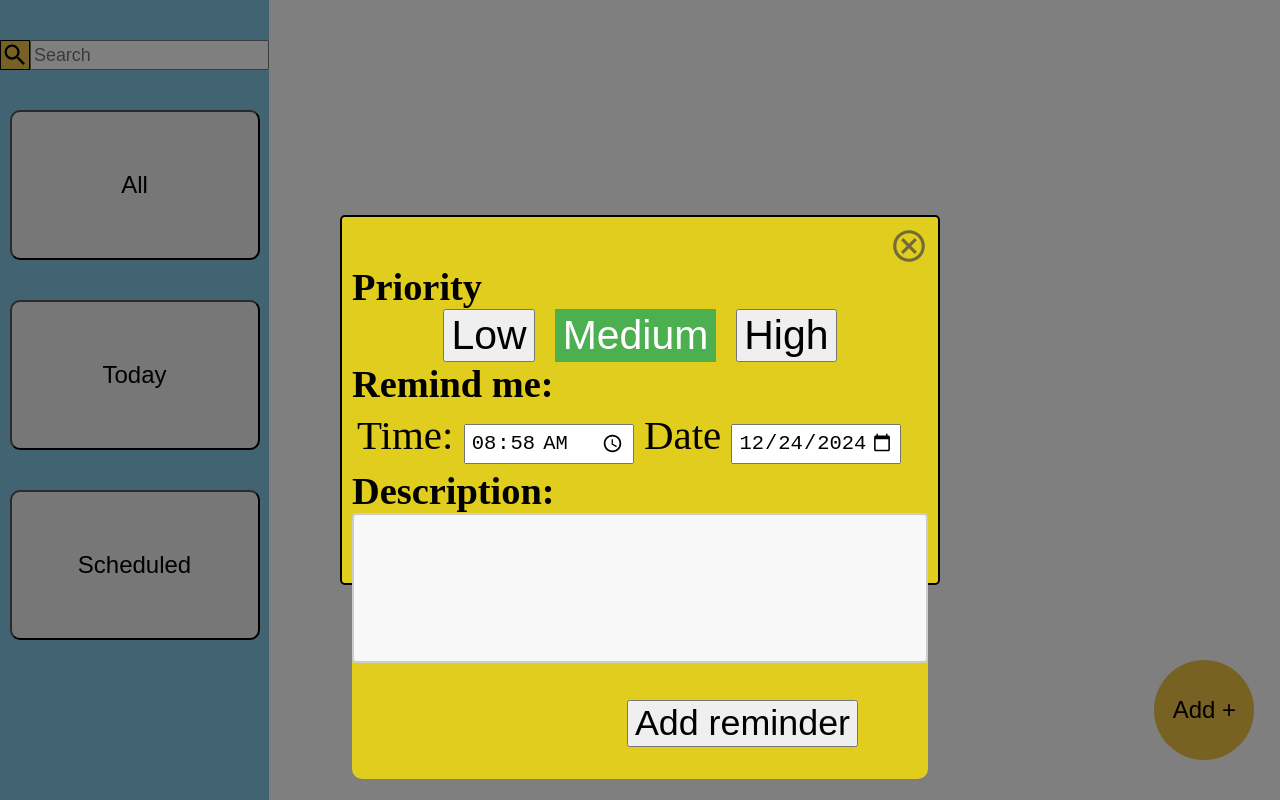
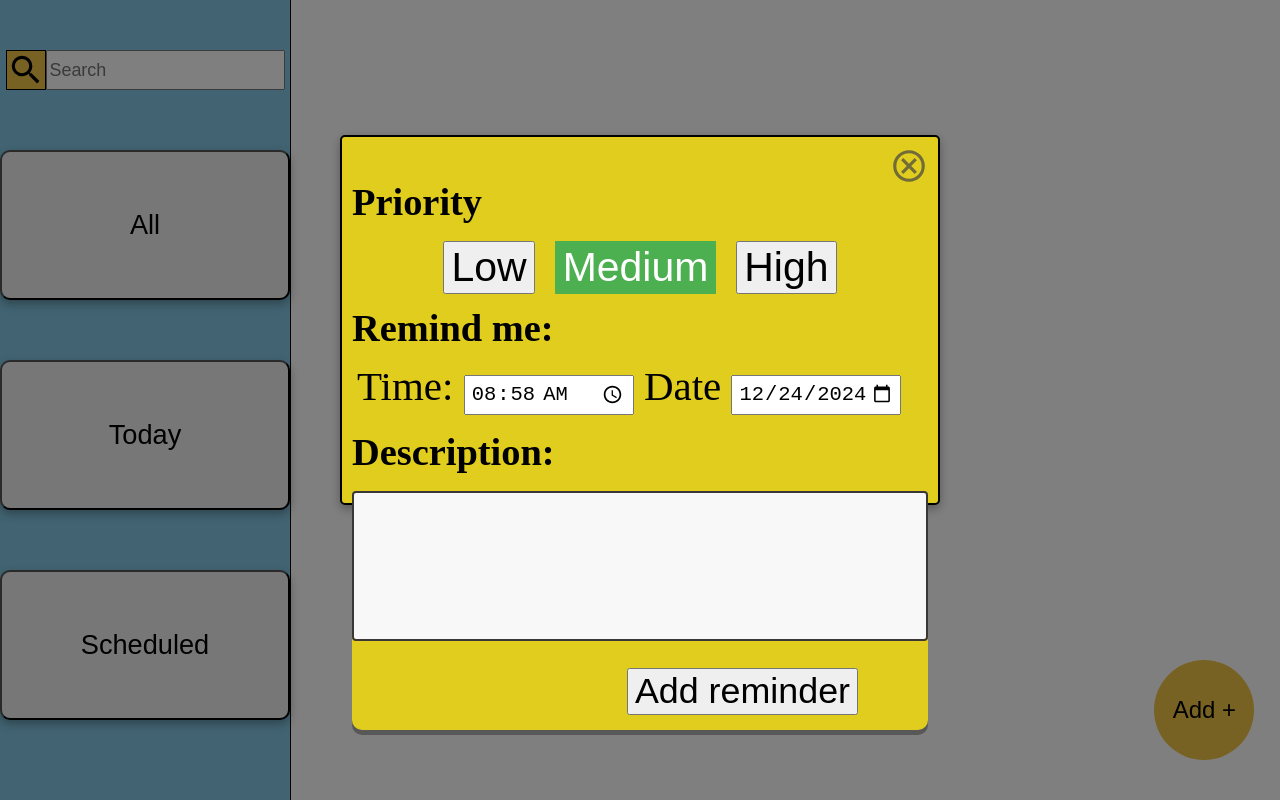
Before and after one commit to aknos2/todolist, a website built with webpack: page src/template.html in a window 1280 px wide. Both pictures are taken after a click on the button "Add +". Built offline with nearby package versions, Linux system fonts and the light colour scheme.

Commit message:
update page layout

```diff
--- a/src/functions.js
+++ b/src/functions.js
@@ -447,6 +447,12 @@ export const transferExpiredTasks = () => {
 
 export const searchbarFunction = () => {
     const searchWord = searchbar.value.toLowerCase();
+
+    if (!searchWord) {
+        content.innerHTML = `<div id="no-reminders-message">No matches<div>`
+        return;
+    }
+
     return taskData.filter(task => {
         return (
             task.description.toLowerCase().includes(searchWord) ||
@@ -459,6 +465,10 @@ export const searchbarFunction = () => {
 
 export const displaySearchResults = () => {
     const results = searchbarFunction();
+    if (taskData.length === 0) {
+        content.innerHTML = `<div id="no-reminders-message">No matches<div>`
+        return
+    }
     updateTaskContainer(results);
 }
 
--- a/src/main.js
+++ b/src/main.js
@@ -1,5 +1,4 @@
 import "./styles.css";
-import { format, subDays } from "date-fns";
 import { openForm } from './event-handlers.js';
 
 openForm();
--- a/src/styles.css
+++ b/src/styles.css
@@ -39,6 +39,10 @@ button:hover, input[type=button]:hover, .close-icon:hover {
     height: 100vh;
 }
 
+#main {
+    overflow: auto;
+}
+
 #side-menu {
     background-color: var(--side-menu);
     grid-column: 1/2;
@@ -47,6 +51,7 @@ button:hover, input[type=button]:hover, .close-icon:hover {
     flex-wrap: wrap;
     align-items: center;
     gap: 40px;
+    border-right: 1px solid black;
 }
 
 #main-content {
@@ -54,24 +59,28 @@ button:hover, input[type=button]:hover, .close-icon:hover {
 }
 
 .side-menu-button {
-    width: 250px;
+    min-width: 290px;
     height: 150px;
     border-radius: 10px;
+    margin-top: 20px;
+    font-size: 1.7rem;
+    box-shadow: 0px 4px 10px rgba(0, 0, 0, 0.3);
 }
 
 #search-calendar-form {
-    padding-top: 40px;
+    margin-top: 50px;
     display: flex;
 }
 
 #searchbar {
-    height: 30px;
+    height: 40px;
     font-size: 0.7em;
+    min-width: 230px;
 }
 
 #searchbar-icon {
-    height: 30px;
-    width: 30px;
+    height: 40px;
+    width: 40px;
     background: rgb(239, 197, 72) url("./icons/magnify.svg");
     border: 1px solid black;
 }
@@ -119,11 +128,12 @@ button:hover, input[type=button]:hover, .close-icon:hover {
     padding: 10px;
     border-radius: 5px;
     position: absolute;
-    top: 50%;
+    top: 40%;
     left: 50%;
     transform: translate(-50%, -50%);
     border: 2px solid black;
     z-index: 10;
+    box-shadow: 0px 4px 10px rgba(0, 0, 0, 0.3);
 }
 
 .close-icon {
@@ -156,6 +166,18 @@ input[type="button"].selected {
     align-items: center;
     justify-content: center;
     gap: 20px;
+    padding: 10px;
+    padding-bottom: 17px;
+}
+
+form h2 {
+    padding-bottom: 7px;
+    padding-top: 5px;
+}
+
+form:first-of-type h2 {
+    padding-top: 0;
+    margin-top: -5px;
 }
 
 .reminder-card {
@@ -182,6 +204,7 @@ input[type="button"].selected {
     flex-wrap: wrap;
     gap: 10px;
     min-width: 300px;
+    margin-left: 15px;
 }
 
 #reminder-card-right-side {
@@ -235,11 +258,13 @@ textarea {
     width: 100%;
     height: 150px;
     padding: 12px 20px;
-    border: 2px solid #ccc;
+    border: 2px solid #3b3737;
     border-radius: 4px;
     background-color: #f8f8f8;
     font-size: 1.8rem;
     resize: none;
+    outline: none;
+    margin-top: 10px;
 }
 
 #remind-time {
@@ -260,11 +285,17 @@ input[type=time], input[type=date] {
     height: auto;
     min-height: 310px;
     border-radius: 10px;
+    box-shadow: 0px 5px 0px rgba(0, 0, 0, 0.3);
+    margin-top: 5px;
+}
+
+#description-card h2 {
+    padding-top: 10px;
 }
 
 #add-form-btn {
     float: right;
-    margin-top: 30px;
+    margin-top: 20px;
     margin-right: 70px;
     font-size: 1.4em;
 }
```
